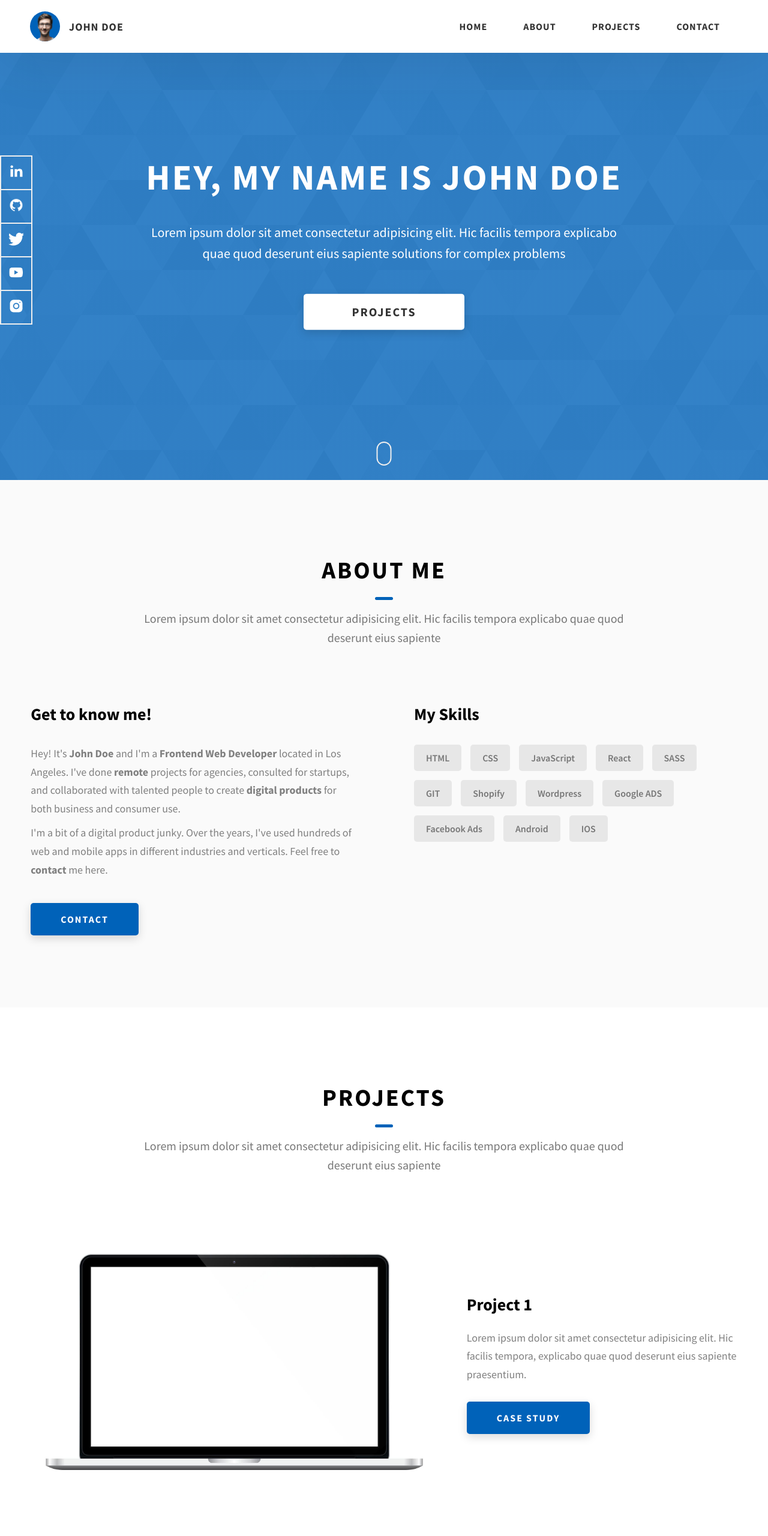
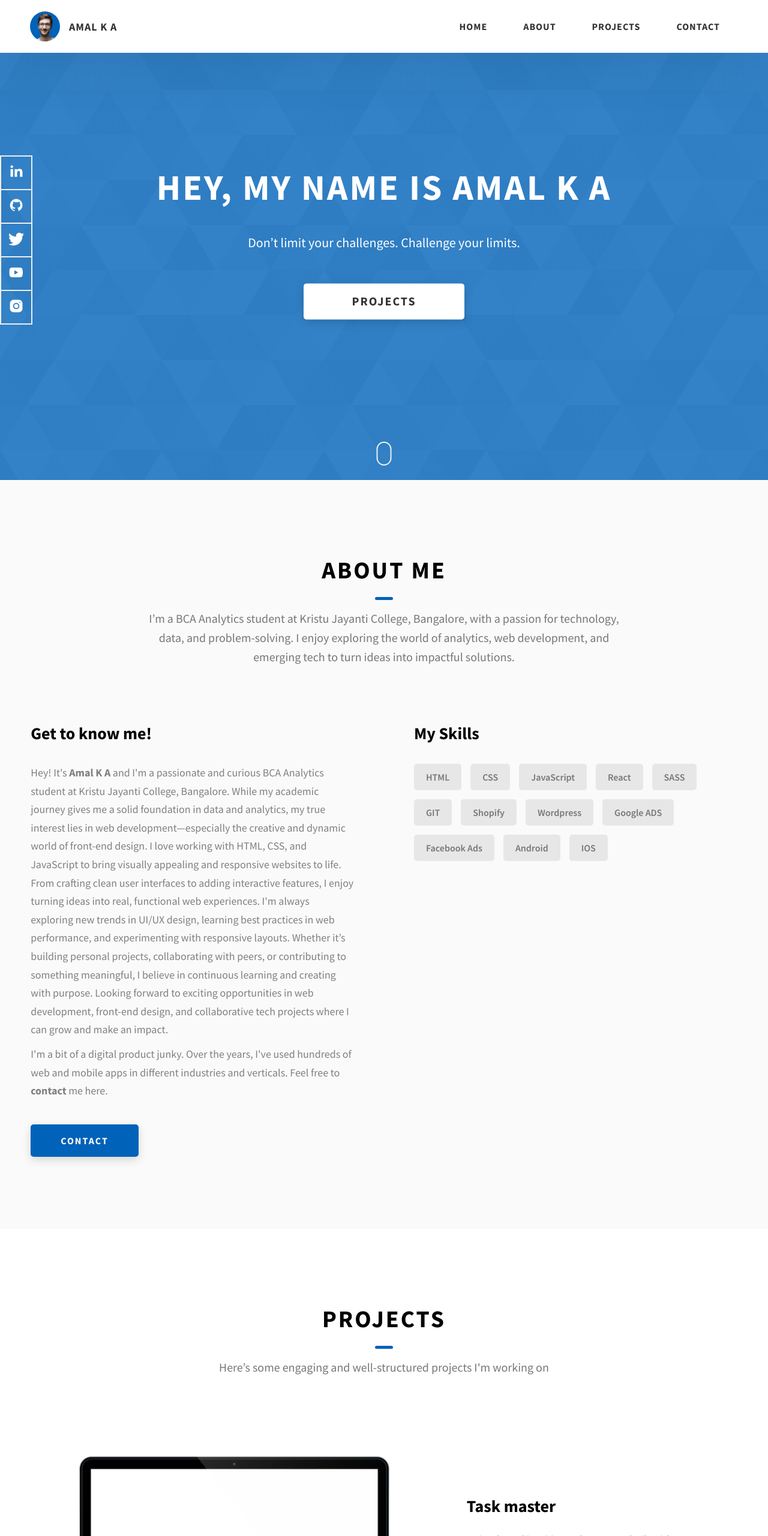
Before and after one commit to amal-k-a/Personal-Portfolio, a website: page index.html in a window 1280 px wide. Shown: the top 2560 px of the page at 60% size. Drawn offline with Linux system fonts and the light colour scheme.

Commit message:
portfolio

```diff
--- a/index.html
+++ b/index.html
@@ -27,7 +27,7 @@
               class="header__logo-img"
             />
           </div>
-          <span class="header__logo-sub">John Doe</span>
+          <span class="header__logo-sub">Amal K A</span>
         </div>
         <div class="header__main">
           <ul class="header__links">
@@ -84,12 +84,10 @@
     </header>
     <section class="home-hero">
       <div class="home-hero__content">
-        <h1 class="heading-primary">Hey, My name is John Doe</h1>
+        <h1 class="heading-primary">Hey, My name is Amal K A</h1>
         <div class="home-hero__info">
           <p class="text-primary">
-            Lorem ipsum dolor sit amet consectetur adipisicing elit. Hic facilis
-            tempora explicabo quae quod deserunt eius sapiente solutions for
-            complex problems
+            Don’t limit your challenges. Challenge your limits.
           </p>
         </div>
         <div class="home-hero__cta">
@@ -155,8 +153,7 @@
         <h2 class="heading heading-sec heading-sec__mb-med">
           <span class="heading-sec__main">About Me</span>
           <span class="heading-sec__sub">
-            Lorem ipsum dolor sit amet consectetur adipisicing elit. Hic facilis
-            tempora explicabo quae quod deserunt eius sapiente
+            I’m a BCA Analytics student at Kristu Jayanti College, Bangalore, with a passion for technology, data, and problem-solving. I enjoy exploring the world of analytics, web development, and emerging tech to turn ideas into impactful solutions.
           </span>
         </h2>
         <div class="about__content">
@@ -165,14 +162,12 @@
             <div class="about__content-details">
               <p class="about__content-details-para">
                 Hey! It's
-                <strong>John Doe</strong>
-                and I'm a <strong> Frontend Web Developer </strong> located in
-                Los Angeles. I've done
-                <strong> remote </strong>
-                projects for agencies, consulted for startups, and collaborated
-                with talented people to create
-                <strong>digital products </strong>
-                for both business and consumer use.
+                <strong>Amal K A</strong>
+                and I'm a passionate and curious BCA Analytics student at Kristu Jayanti College, Bangalore. While my academic journey gives me a solid foundation in data and analytics, my true interest lies in web development—especially the creative and dynamic world of front-end design.
+I love working with HTML, CSS, and JavaScript to bring visually appealing and responsive websites to life. From crafting clean user interfaces to adding interactive features, I enjoy turning ideas into real, functional web experiences.
+I'm always exploring new trends in UI/UX design, learning best practices in web performance, and experimenting with responsive layouts. Whether it’s building personal projects, collaborating with peers, or contributing to something meaningful, I believe in continuous learning and creating with purpose.
+Looking forward to exciting opportunities in web development, front-end design, and collaborative tech projects where I can grow and make an impact.
+
               </p>
               <p class="about__content-details-para">
                 I'm a bit of a digital product junky. Over the years, I've used
@@ -210,8 +205,7 @@
         <h2 class="heading heading-sec heading-sec__mb-bg">
           <span class="heading-sec__main">Projects</span>
           <span class="heading-sec__sub">
-            Lorem ipsum dolor sit amet consectetur adipisicing elit. Hic facilis
-            tempora explicabo quae quod deserunt eius sapiente
+            Here’s some engaging and well-structured projects I'm working on
           </span>
         </h2>
 
@@ -226,11 +220,10 @@
               />
             </div>
             <div class="projects__row-content">
-              <h3 class="projects__row-content-title">Project 1</h3>
+              <h3 class="projects__row-content-title">Task master</h3>
               <p class="projects__row-content-desc">
-                Lorem ipsum dolor sit amet consectetur adipisicing elit. Hic
-                facilis tempora, explicabo quae quod deserunt eius sapiente
-                praesentium.
+                A simple and intuitive task manager built with HTML, CSS, and JavaScript.
+				Add, edit, delete, and mark tasks as complete—all in a clean and responsive interface.
               </p>
               <a
                 href="./project-1.html"
@@ -391,8 +384,7 @@
           <div class="main-footer__row main-footer__row-2">
             <h4 class="heading heading-sm text-lt">John Doe</h4>
             <p class="main-footer__short-desc">
-              Lorem ipsum dolor sit amet consectetur adipisicing elit facilis
-              tempora explicabo quae quod deserunt
+              Don’t limit your challenges. Challenge your limits.
             </p>
           </div>
         </div>
```
Also changed, not shown: project-1.html (+26 -21 lines).
